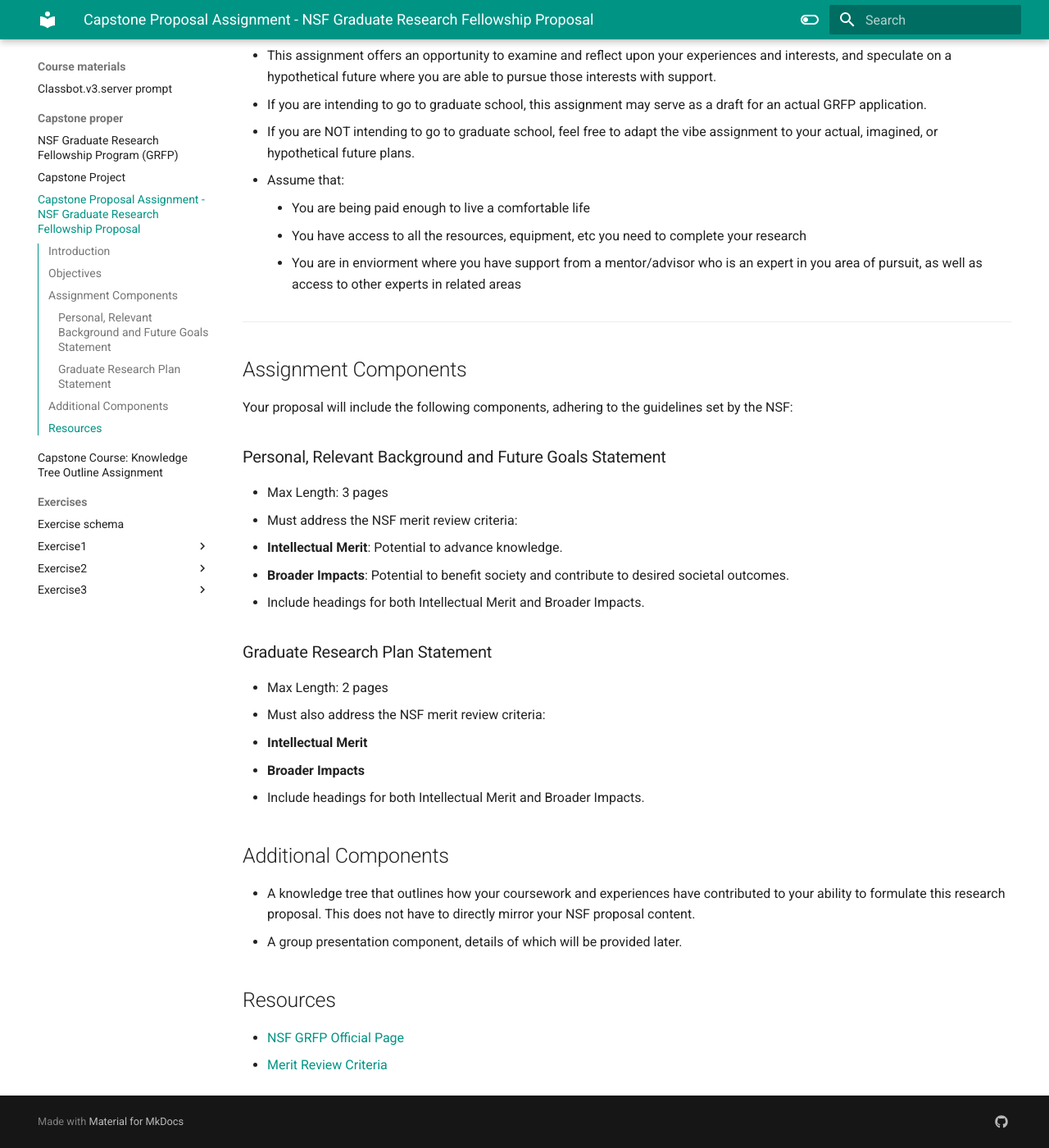
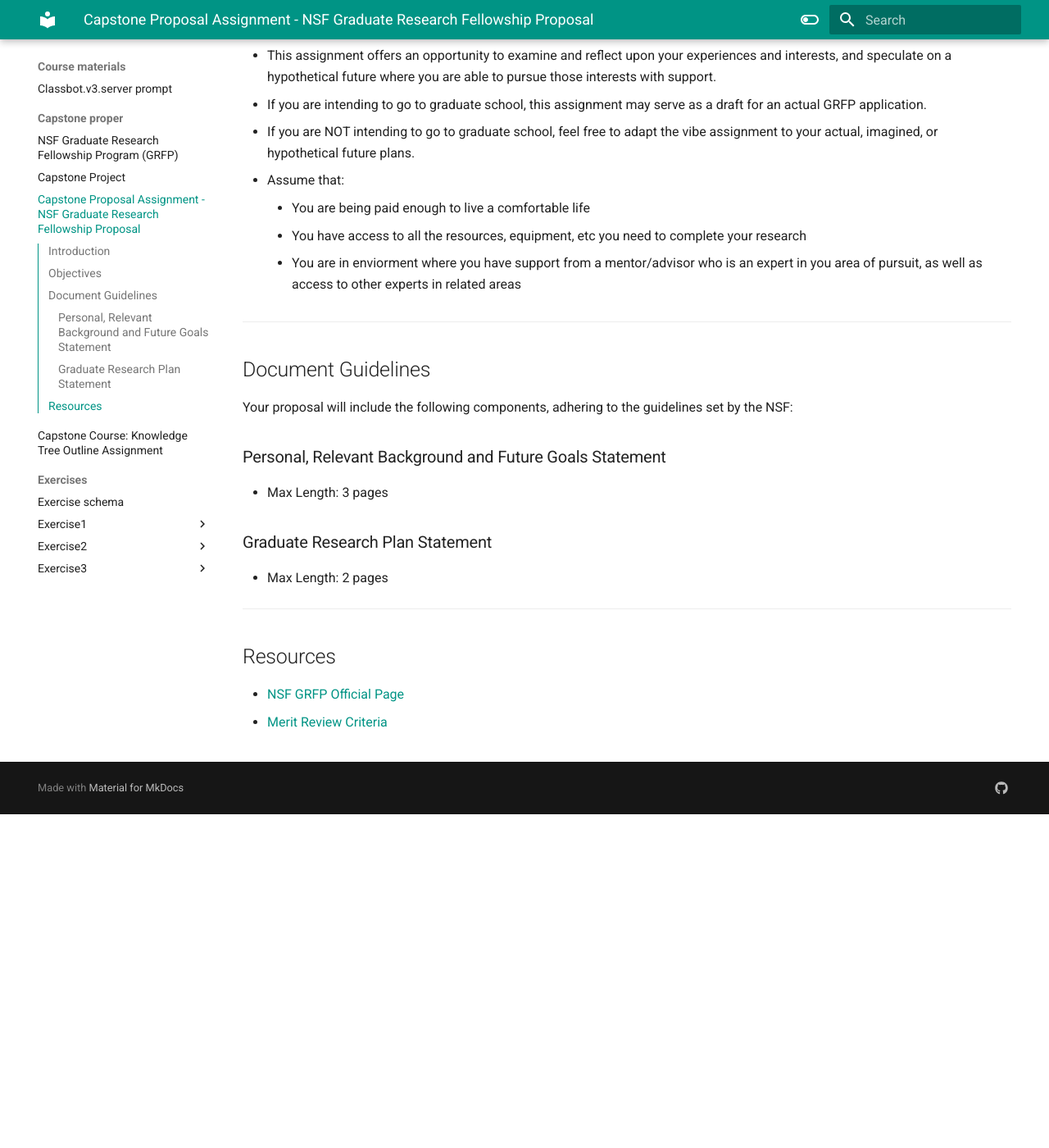
Before and after one commit to HumanMovementNeuroscience/capstone, an MkDocs documentation site: the page built from docs/course_materials/capstone_proper/capstone-proposal-assignment-description.md, in a window 1280 px wide and 1400 px high, scrolled down 407 px. Shown: the whole window at 82% size. Built offline with MkDocs 1.6.1 and Material for MkDocs 9.7.7, drawn with Linux system fonts in a browser that asks for light colours.

Commit message:
Mar 25, 2024, 11:11 AM

```diff
--- a/docs/course_materials/capstone_proper/capstone-proposal-assignment-description.md
+++ b/docs/course_materials/capstone_proper/capstone-proposal-assignment-description.md
@@ -16,26 +16,18 @@ The proposal portion of capstone project, you will write a proposal in the style
 
 ___
 
-## Assignment Components
+## Document Guidelines
 Your proposal will include the following components, adhering to the guidelines set by the NSF:
 
 ### Personal, Relevant Background and Future Goals Statement
 - Max Length: 3 pages
-- Must address the NSF merit review criteria:
-  - **Intellectual Merit**: Potential to advance knowledge.
-  - **Broader Impacts**: Potential to benefit society and contribute to desired societal outcomes.
-- Include headings for both Intellectual Merit and Broader Impacts.
-
 ### Graduate Research Plan Statement
 - Max Length: 2 pages
-- Must also address the NSF merit review criteria:
-  - **Intellectual Merit**
-  - **Broader Impacts**
-- Include headings for both Intellectual Merit and Broader Impacts.
 
-## Additional Components
-- A knowledge tree that outlines how your coursework and experiences have contributed to your ability to formulate this research proposal. This does not have to directly mirror your NSF proposal content.
-- A group presentation component, details of which will be provided later.
+___
+
+
+
 
 ## Resources
 - [NSF GRFP Official Page](https://www.nsfgrfp.org/)
```
